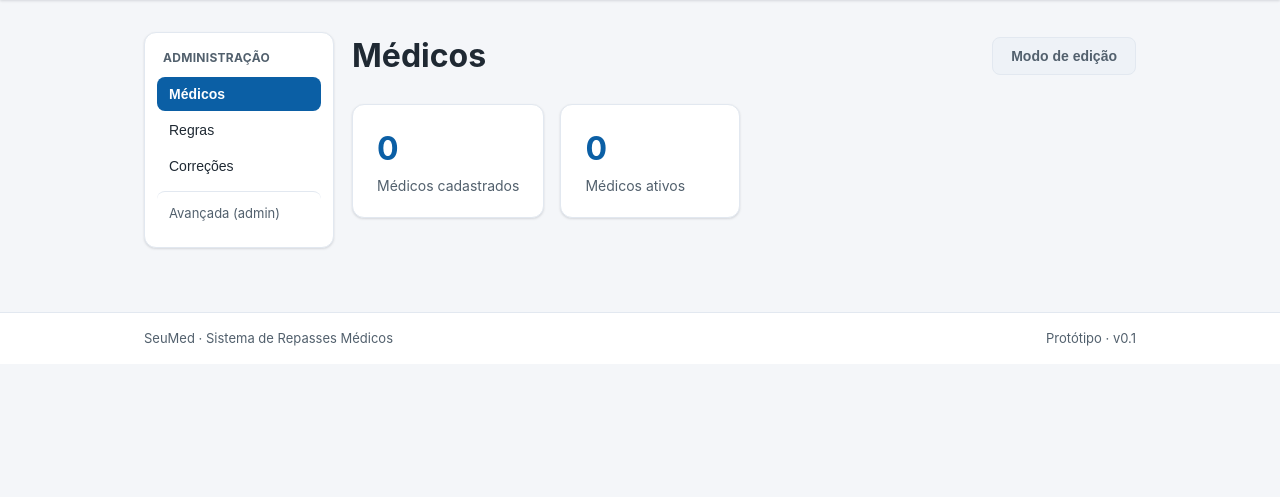
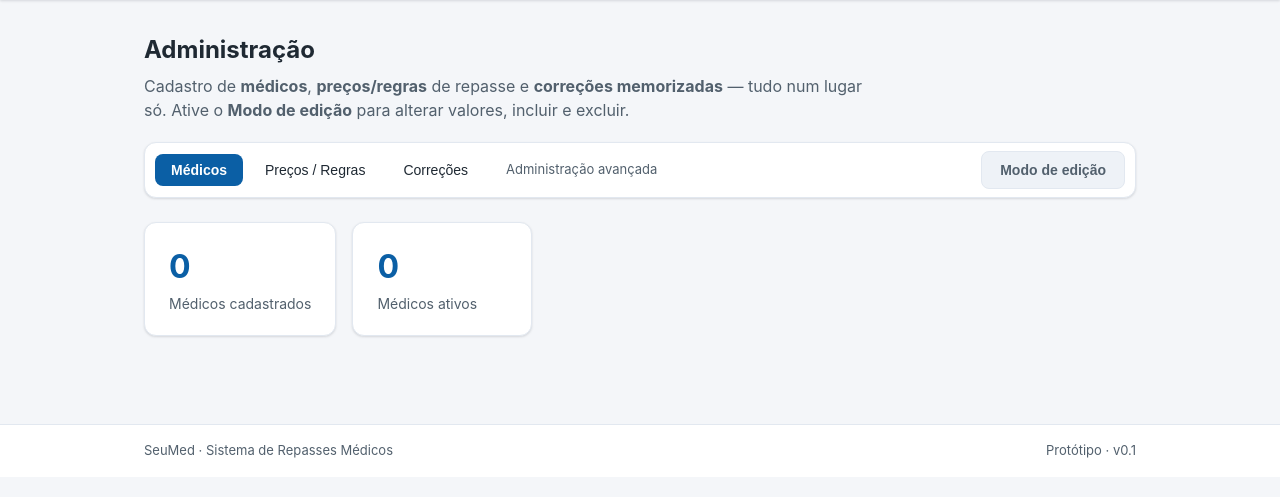
Before and after one commit to FinanceiroSeuMed/Sistema-de-repasses-m-dicos, a Django app: page /administracao/ in a window 1280 px wide. Shown: the part 77-574 px from the top of the page. Run offline with Django 5.2, Linux system fonts and the light colour scheme; data that the repository does not hold is empty.

Commit message:
Sem falso aviso p/ linhas do sistema + CNPJ do fellow + Administracao no padrao visual
"Sem valor bruto" (a receber): linhas criadas/movidas pelo PROPRIO sistema nao
sao incoerencia e deixam de avisar — pacote do Dr. Keiti (sem_bruto_sistema),
OCI de residente integrado no responsavel (marcado ao mover), bloco de
participacao de fellow (bloco.participacao) e Equipe Dr. Keiti (ja isento).
Linha SINTETICA (ex.: "Assistente 40%") tambem nao SOMA no a receber: ela copia
o bruto da cirurgia e somaria em dobro o valor original do cirurgiao.

"Sem CNPJ" (a pagar): o bloco de participacao do fellow era criado sem o CNPJ
do cadastro — o Dr. Carlos Eduardo (Tiezzi) aparecia como "sem CNPJ" mesmo com
o cadastro correto. O bloco agora herda cnpj + medico_cadastro (lookup exato +
iexact). O matcher de nomes foi verificado com todas as variantes e esta ok.

Administracao: visual alinhado ao resto do sistema — cabecalho padrao
(pagina-cabecalho + subtitulo) e ABAS HORIZONTAIS num cartao branco (pilula
azul na aba ativa) no lugar do menu lateral fixo; Modo de edicao na mesma
barra. Sem mudanca de comportamento (mesmas abas, mesmo modo de edicao).

Testes: +5 (isencoes de linha do sistema, sintetica nao duplica o a receber,
CNPJ herdado no bloco do fellow com a pagar sem aviso). 103 no total, todos OK.

Co-Authored-By: Claude Opus 4.8 <noreply@anthropic.com>

```diff
--- a/repasses/services/omie.py
+++ b/repasses/services/omie.py
@@ -343,14 +343,21 @@ def gerar_contas_receber(resultado, modelo_path) -> ResultadoSaida:
         # Departamento (com PR2/PR3 conforme a agenda) entra na chave — PR2 e PR3 saem
         # em linhas separadas mesmo na mesma clínica/dia/grupo.
         dep = departamento(clinica, getattr(bloco, 'subunidade', '')) or clinica
-        # Repasse criado pelo sistema (agenda "Equipe Dr. Keiti"): não tem valor bruto
-        # por natureza — não conta como pendência de "sem valor". (Diretoria 2026-06-28.)
-        eh_sistema = getattr(bloco, 'equipe_keiti', False)
+        # Repasse criado pelo SISTEMA (Equipe Dr. Keiti, participação de fellow, pacote
+        # do Dr. Keiti, OCI integrado no responsável): não tem valor bruto por natureza —
+        # não conta como pendência de "sem valor". (Diretoria 2026-06-28 / 2026-07-02.)
+        eh_sistema = (getattr(bloco, 'equipe_keiti', False)
+                      or getattr(bloco, 'participacao', False))
         for p in bloco.procedimentos:
             if p.classe == medplus.CLASSE_PRECEPTORIA:
                 continue   # preceptoria é SÓ a pagar — não tem valor bruto nem avisa
+            if getattr(p, 'sintetica', False):
+                # linha derivada (ex.: Assistente 40% da catarata): o bruto da cirurgia
+                # já está na linha ORIGINAL do cirurgião — somar de novo duplicaria o
+                # a receber; e "sem bruto" aqui não é incoerência.
+                continue
             if p.valor is None:
-                if not eh_sistema:
+                if not (eh_sistema or getattr(p, 'sem_bruto_sistema', False)):
                     sem_valor += 1
                 continue
             grupos[(bloco.data, clinica, dep, grupo_receber(p.convenio))] += p.valor
--- a/repasses/views.py
+++ b/repasses/views.py
@@ -453,6 +453,10 @@ def _aplicar_oci_residentes(resultado):
     for bloco in resultado.blocos:
         if getattr(bloco, 'oci_residente', False) and getattr(bloco, 'oci_integra', '') == 'sim':
             responsavel_nome = getattr(bloco, 'oci_responsavel', '') or responsavel_nome
+            for ln in bloco.procedimentos:
+                # movida pelo SISTEMA para a agenda do responsável — se vier sem valor
+                # bruto, não é incoerência do arquivo (não avisa). (Diretoria 2026-07-02.)
+                ln.sem_bruto_sistema = True
             mover[(bloco.data, bloco.clinica or '')].extend(bloco.procedimentos)
     resultado.blocos = [b for b in resultado.blocos if not getattr(b, 'oci_residente', False)]
     if not mover:
@@ -514,6 +518,7 @@ def _aplicar_keiti(resultado):
             pacote.honorario = 1000.0
             pacote.status_calculo = 'calculado'
             pacote.motivo_calculo = 'Dr. Keiti: R$ 1.000 por consultas/exames do dia.'
+            pacote.sem_bruto_sistema = True   # criado pelo sistema — sem bruto por natureza
             novas.append(pacote)
         bloco.procedimentos = novas
 
@@ -658,11 +663,16 @@ def _resolver_cirurgias(resultado, post):
                       if regras.normalizar(b.profissional) == regras.normalizar(fellow)
                       and b.data == data and (b.clinica or '') == (clinica or '')), None)
         if bloco is None:
-            m = Medico.objects.filter(nome=fellow).first()
+            m = (Medico.objects.filter(nome=fellow).first()
+                 or Medico.objects.filter(nome__iexact=fellow).first())
             bloco = medplus.BlocoMedico(profissional=fellow,
                                         razao_social=(m.razao_social if m else ''))
             bloco.data = data
             bloco.clinica = clinica
+            # CNPJ do cadastro: sem ele o a pagar OMIE avisava "sem CNPJ" para o
+            # assistente (ex.: Dr. Carlos Eduardo) mesmo com o cadastro correto.
+            bloco.cnpj = m.cnpj if m else ''
+            bloco.medico_cadastro = m.nome if m else fellow
             bloco.participacao = True   # bloco só de participação em catarata (sem caixa de anestesista)
             resultado.blocos.append(bloco)
         bloco.procedimentos.extend(linhas)
--- a/static/css/app.css
+++ b/static/css/app.css
@@ -34,17 +34,20 @@ body {
     align-items: center;
     justify-content: space-between;
 }
-/* Administração unificada: side-nav à esquerda + caixa de conteúdo + Modo de edição. */
-.admin-wrap { display: flex; gap: 18px; align-items: flex-start; }
-.admin-nav { flex: 0 0 190px; position: sticky; top: 88px; background: var(--branco); border: 1px solid var(--cinza-borda); border-radius: 12px; padding: 12px; box-shadow: var(--sombra); }
-.admin-nav h3 { margin: 4px 6px 10px; font-size: 12px; text-transform: uppercase; letter-spacing: .3px; color: var(--texto-suave); }
-.admin-link { display: block; width: 100%; text-align: left; background: none; border: none; border-radius: 8px; padding: 9px 12px; margin: 2px 0; font-size: 14px; color: var(--texto); cursor: pointer; text-decoration: none; }
+/* Administração: abas horizontais no topo — mesma linguagem visual do resto do
+   sistema (cabeçalho padrão + cartão branco; pílula azul na aba ativa), sem menu
+   lateral. (Diretoria 2026-07-02.) */
+.admin-wrap { display: block; }
+.abas-admin { display: flex; align-items: center; gap: 6px; flex-wrap: wrap;
+  background: var(--branco); border: 1px solid var(--cinza-borda); border-radius: 12px;
+  padding: 8px 10px; box-shadow: var(--sombra); margin-bottom: 16px; }
+.admin-link { display: inline-block; background: none; border: none; border-radius: 8px;
+  padding: 8px 16px; font-size: 14px; color: var(--texto); cursor: pointer; text-decoration: none; }
 .admin-link:hover { background: #f1f5fb; }
 .admin-link.ativo { background: var(--azul); color: #fff; font-weight: 600; }
-.admin-link-externo { margin-top: 8px; padding-top: 12px; border-top: 1px solid var(--cinza-borda); color: var(--texto-suave); font-size: 13px; }
-.admin-conteudo { flex: 1 1 auto; min-width: 0; }
-.admin-topo { display: flex; align-items: center; justify-content: space-between; gap: 12px; margin-bottom: 12px; }
-.admin-topo .admin-titulo { margin: 0; }
+.admin-link-externo { color: var(--texto-suave); font-size: 13px; }
+.abas-espaco { flex: 1 1 auto; }
+.admin-conteudo { min-width: 0; }
 .admin-modo-aviso { background: #fff7e6; border: 1px solid #ffe1a8; border-radius: 10px; padding: 8px 12px; font-size: 13px; color: #6b4e00; margin: 0 0 14px; }
 .inp-regra[readonly] { background: #f3f5f8; color: var(--texto-suave); cursor: default; }
 /* Controles que só aparecem no Modo de edição. */
@@ -52,7 +55,7 @@ body {
 .admin-wrap.editando td.so-edicao, .admin-wrap.editando th.so-edicao { display: table-cell !important; }
 .admin-wrap.editando div.so-edicao { display: flex !important; }
 .admin-wrap.editando .botao.so-edicao { display: inline-block !important; }
-@media (max-width: 900px) { .admin-wrap { flex-direction: column; } .admin-nav { position: static; width: 100%; flex-basis: auto; } }
+@media (max-width: 900px) { .abas-admin { padding: 8px; } .abas-espaco { flex-basis: 100%; } }
 
 .marca { display: flex; align-items: center; gap: 8px; text-decoration: none; color: var(--texto); white-space: nowrap; }
 .marca-logo-img { height: 48px; width: auto; display: block; }
--- a/templates/repasses/administracao.html
+++ b/templates/repasses/administracao.html
@@ -4,20 +4,26 @@
 {% block title %}Administração{% endblock %}
 
 {% block content %}
+<section class="pagina-cabecalho">
+    <h1>Administração</h1>
+    <p class="subtitulo-escuro">
+        Cadastro de <strong>médicos</strong>, <strong>preços/regras</strong> de repasse e
+        <strong>correções memorizadas</strong> — tudo num lugar só. Ative o
+        <strong>Modo de edição</strong> para alterar valores, incluir e excluir.
+    </p>
+</section>
+
 <div class="admin-wrap" id="admin-wrap" data-aba="{{ aba }}">
-    <aside class="admin-nav">
-        <h3>Administração</h3>
+    <div class="abas-admin">
         <button type="button" class="admin-link" data-aba="medicos">Médicos</button>
-        <button type="button" class="admin-link" data-aba="regras">Regras</button>
+        <button type="button" class="admin-link" data-aba="regras">Preços / Regras</button>
         <button type="button" class="admin-link" data-aba="correcoes">Correções</button>
-        <a class="admin-link admin-link-externo" href="/admin/">Avançada (admin)</a>
-    </aside>
+        <a class="admin-link admin-link-externo" href="/admin/">Administração avançada</a>
+        <span class="abas-espaco"></span>
+        <button type="button" id="btn-modo-edicao" class="botao botao-secundario-escuro">Modo de edição</button>
+    </div>
 
     <div class="admin-conteudo">
-        <div class="admin-topo">
-            <h1 class="admin-titulo"></h1>
-            <button type="button" id="btn-modo-edicao" class="botao botao-secundario-escuro">Modo de edição</button>
-        </div>
         <p class="admin-modo-aviso" hidden>Você está no <strong>Modo de edição</strong> — altere os valores,
             inclua/exclua e salve. Clique de novo em "Modo de edição" para voltar à visualização.</p>
 
@@ -152,16 +158,13 @@
 <script>
 (function () {
     var wrap = document.getElementById('admin-wrap');
-    var titulos = { medicos: 'Médicos', regras: 'Preços / Regras', correcoes: 'Correções memorizadas' };
-    var elTitulo = wrap.querySelector('.admin-titulo');
     function mostrar(aba) {
         wrap.querySelectorAll('.admin-aba').forEach(function (s) { s.hidden = (s.dataset.aba !== aba); });
-        wrap.querySelectorAll('.admin-nav .admin-link').forEach(function (b) {
+        wrap.querySelectorAll('.abas-admin .admin-link').forEach(function (b) {
             if (b.dataset.aba) b.classList.toggle('ativo', b.dataset.aba === aba);
         });
-        elTitulo.textContent = titulos[aba] || 'Administração';
     }
-    wrap.querySelectorAll('.admin-nav .admin-link[data-aba]').forEach(function (b) {
+    wrap.querySelectorAll('.abas-admin .admin-link[data-aba]').forEach(function (b) {
         b.addEventListener('click', function () { mostrar(b.dataset.aba); });
     });
     mostrar(wrap.dataset.aba || 'medicos');
```
Also changed, not shown: repasses/tests.py (+63 -0 lines).
